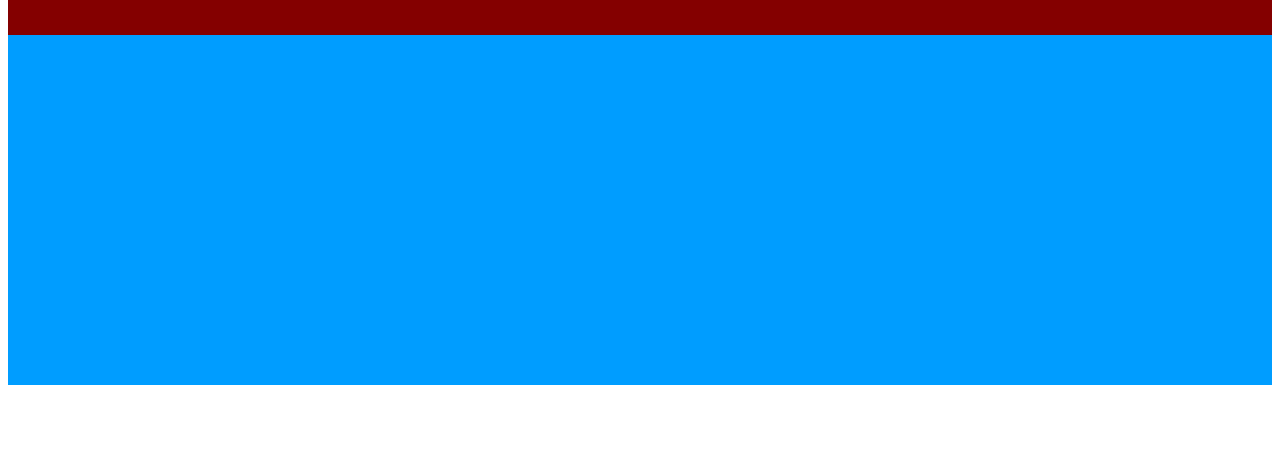
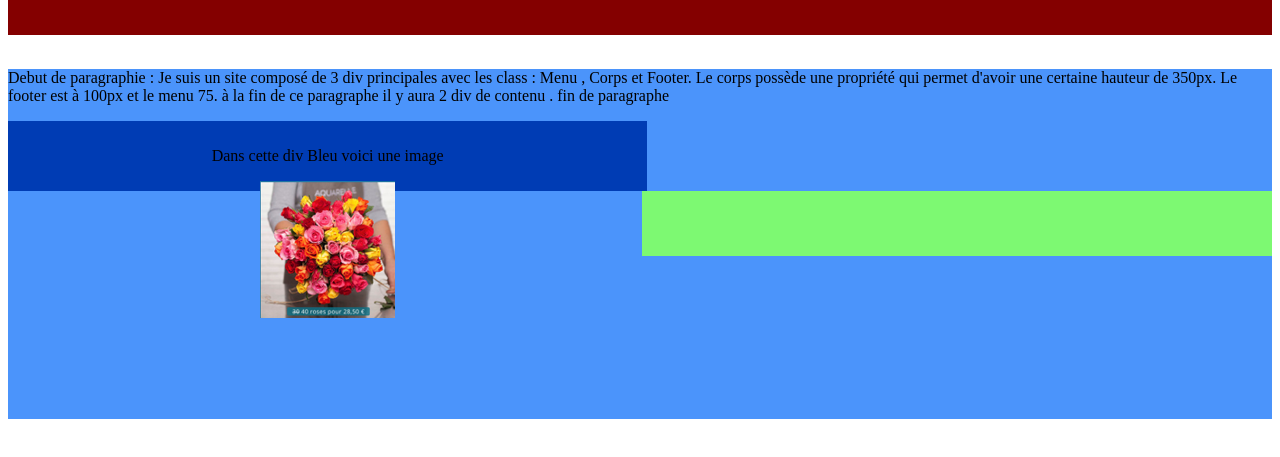
Before and after one commit to Bastien-FONTAGNE/Evaluation_HTML_CSS, a plain HTML site: page index.html in a window 1280 px wide. Shown: the part 61-518 px from the top of the page. Drawn offline with Linux system fonts and the light colour scheme.

Commit message:
Deuxième commit

```diff
--- a/index.html
+++ b/index.html
@@ -12,9 +12,16 @@
     <div class="Menu">
         <h1>Je suis le plus gros titre HTML</h1>
     </div>
+    <br>
+    <div class="Corps">
+    <p>Debut de paragraphie : Je suis un site composé de 3 div principales avec les class : Menu , Corps et Footer. Le corps possède une propriété qui permet d'avoir une certaine hauteur de 350px. Le footer est à 100px et le menu 75. à la fin de ce paragraphe il y aura 2 div de contenu . fin de paragraphe</p>
+        <div class="Image">
+            <p>Dans cette div Bleu voici une image</p>
+            <img src="Images/Image.png" alt="Image fleur">
+        </div>
+        <div class="Tableau">
 
-    <div class="Corps">
-
+        </div>
     </div>
 </body>
 
--- a/style.css
+++ b/style.css
@@ -8,5 +8,27 @@
 
 .Corps {
     height: 350px;
-    background-color: rgb(0, 157, 255)
+    background-color: rgb(75, 148, 251)
 }
+
+.Image{
+    background-color: rgb(0, 60, 180);
+    height: 50px;
+    background-position: left;
+    text-align: center;
+    width: 49%;
+    padding: 10px;
+    float: left;
+
+
+}
+
+.Tableau{
+    height: 45px;
+    background-color: rgb(125, 249, 114);
+    background-position: right;
+    width: 48.3%;
+    padding: 10px;
+   float: right;
+
+}
```
Also changed, not shown: Images/Image.png (added).
